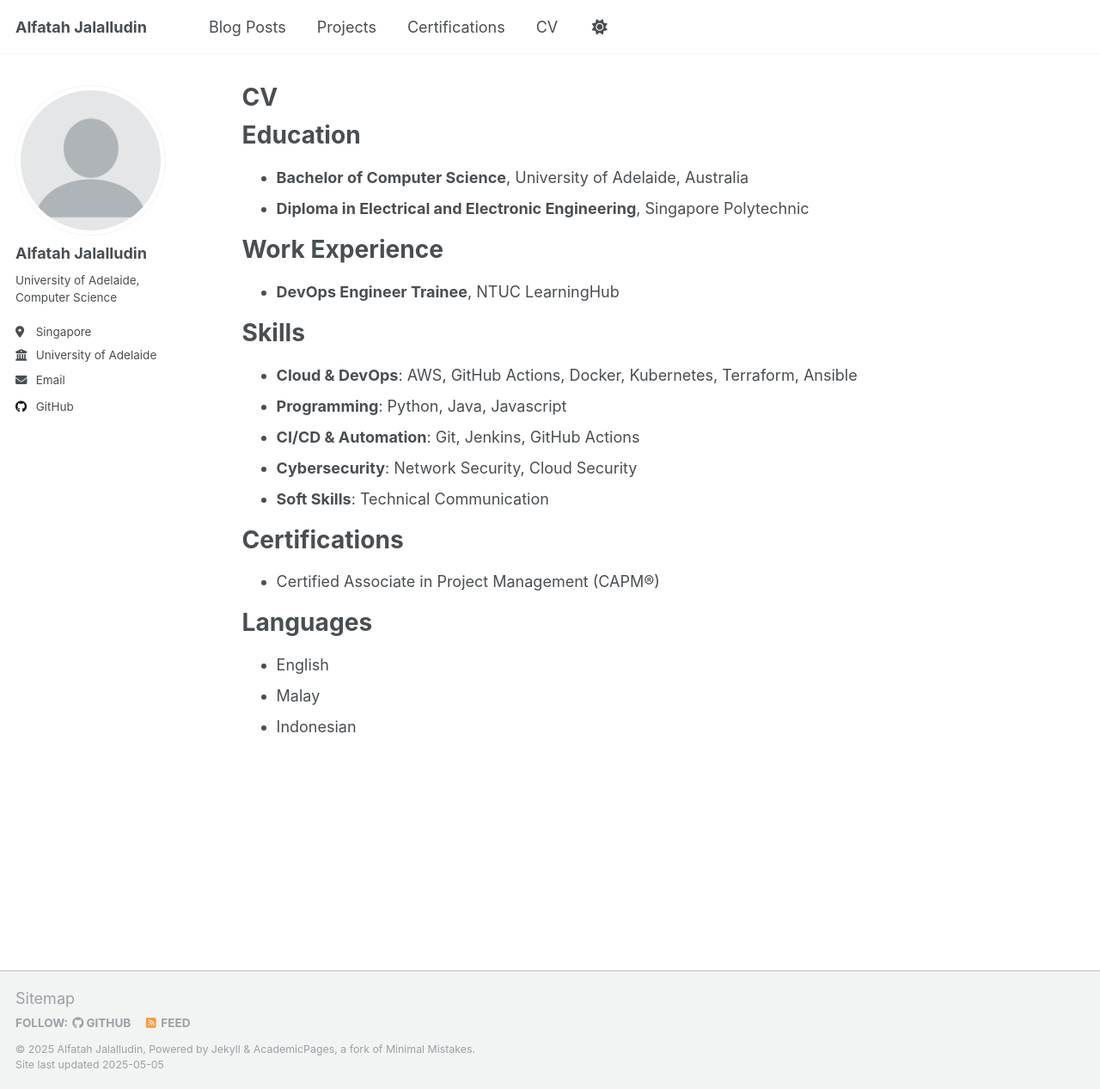
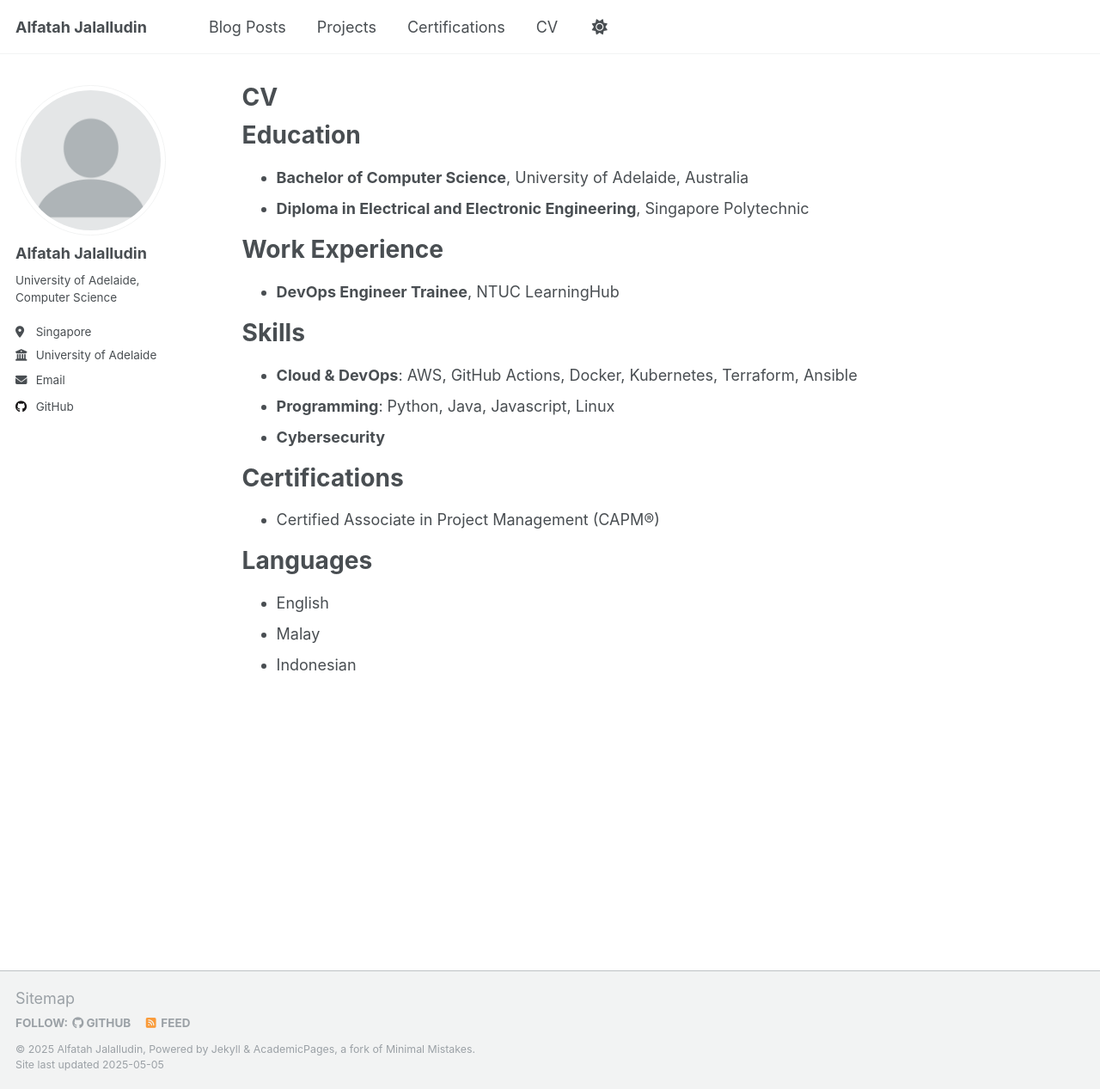
Before and after one commit to al-fatah/al-fatah.github.io, a Jekyll site: the page built from _pages/cv.md, in a window 1280 px wide and 1267 px high. Shown: the whole window at 86% size. Built offline with Jekyll 4.4.1, drawn with Linux system fonts in a browser that asks for light colours.

Commit message:
Update cv.md

```diff
--- a/_pages/cv.md
+++ b/_pages/cv.md
@@ -21,10 +21,8 @@ Work Experience
 Skills
 ======
 * **Cloud & DevOps**: AWS, GitHub Actions, Docker, Kubernetes, Terraform, Ansible
-* **Programming**: Python, Java, Javascript
-* **CI/CD & Automation**: Git, Jenkins, GitHub Actions
-* **Cybersecurity**: Network Security, Cloud Security
-* **Soft Skills**: Technical Communication
+* **Programming**: Python, Java, Javascript, Linux
+* **Cybersecurity**
 
 Certifications
 ======
```
